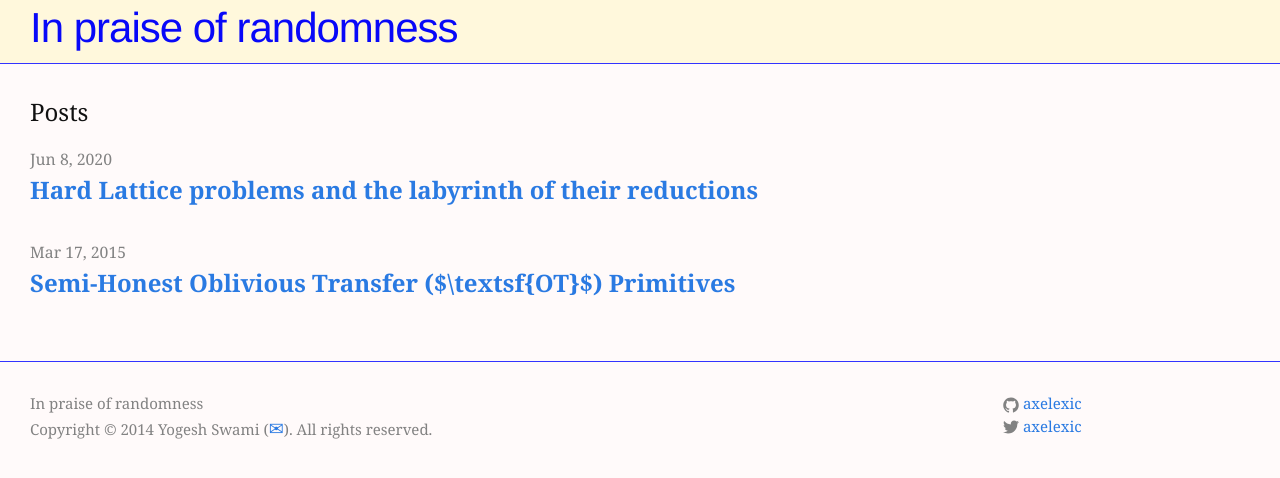
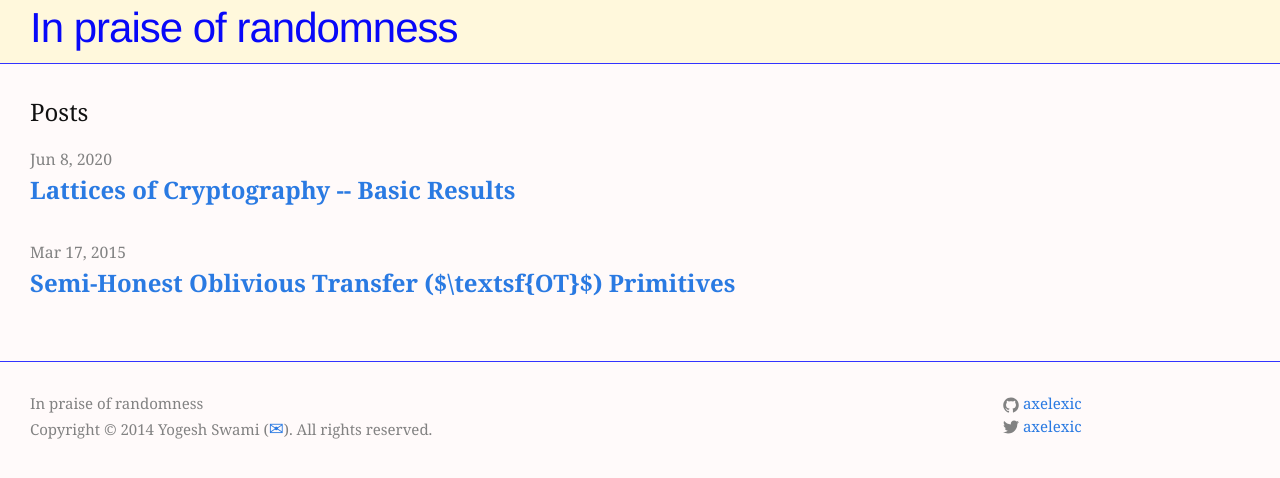
Before and after one commit to axelexic/axelexic.github.io, a Jekyll site: the page built from index.html, in a window 1280 px wide. Shown: the top 478 px of the page. Built offline with Jekyll 4.4.1, drawn with Linux system fonts in a browser that asks for light colours; a script that is not in the unit is left out.

Commit message:
Adding basic results as a separate page
Adding basic results as a separate page

```diff
--- a/_posts/2020-06-08-HardProblemsInLattices.md
+++ b/_posts/2020-06-08-LatticesBasicDefinitions.md
@@ -1,9 +1,8 @@
 ---
 layout: post
-title: Hard Lattice problems and the labyrinth of their reductions
+title: Lattices of Cryptography -- Basic Results
 date: 2020-06-08
 tags: [Lattice, Lattice Based Cryptography, Post-quantum Cryptography]
-last_modified: 2026-3-11
 ---
 
 A lattice $\mathcal{L}$ is a _discrete_ additive subgroup of $\mathbb{R}^n$. That means
```
